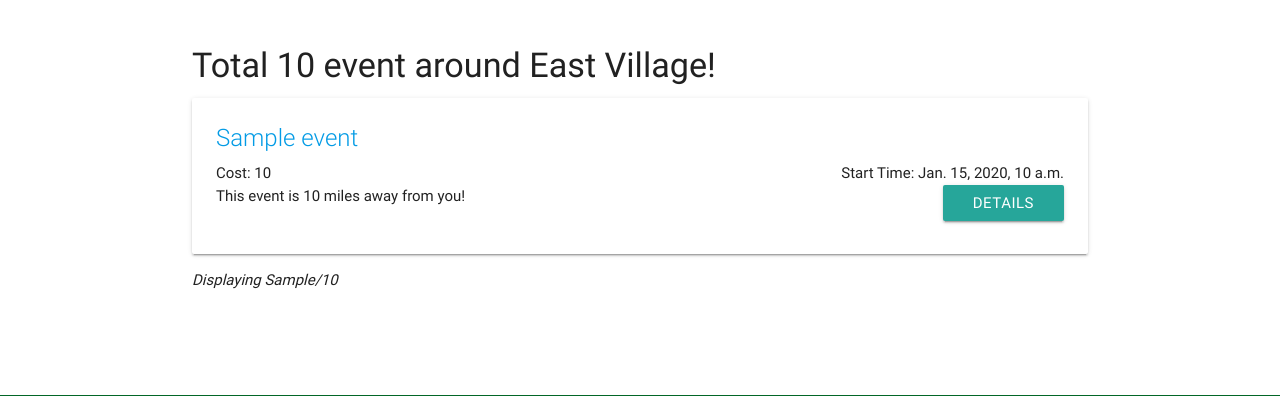
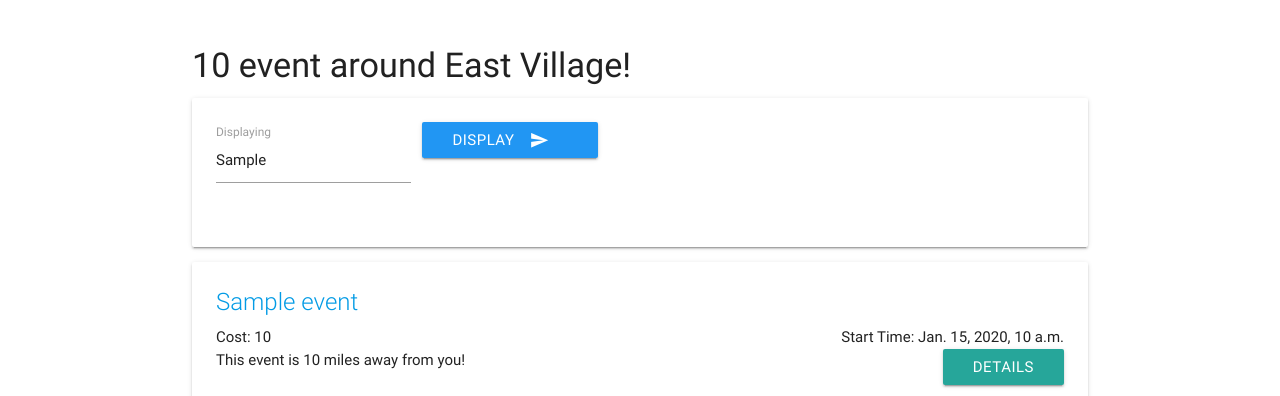
Before and after one commit to vutsalsinghal/eastvillage_challenge, a Django app: template mysite/yelp/templates/eventList.html in a window 1280 px wide; the page is wider, and only the part inside the window is pictured. Shown: the part 86-482 px from the top of that part. Run offline with Django 3.2, Linux system fonts and the light colour scheme; the template is opened without the code that fills it: most values are stand-ins (such as "Sample title", 1, 10 or a date in 2020); some libraries are stand-ins or nearby versions; grey boxes are pictures that could not be loaded.

Commit message:
Update eventList.html

```diff
--- a/mysite/yelp/templates/eventList.html
+++ b/mysite/yelp/templates/eventList.html
@@ -9,7 +9,23 @@
 
  {% block content %}
   <div class="section" id="index-banner">
-    <h4>Total {{total}} event around East Village!</h4>
+    <h4>{{total}} event around East Village!</h4>
+
+    <div class="card">
+      <div class="card-content">
+        <form method="POST">
+          {% csrf_token %}
+          <div class="row">
+            <div class="input-field col s12 l3 m3">
+              <input id="display" type="text" name='display' value={{display_limit}}>
+              <label for="display">Displaying</label>
+            </div>
+            <button class="btn waves-effect waves-light blue" type="submit">Display<i class="material-icons right">sends</i></button>
+          </div>
+        </form>
+      </div>
+    </div>
+
     {% for event in events %}
       <div class="card col s12 m6 l4">
         <div class="card-content">
```
